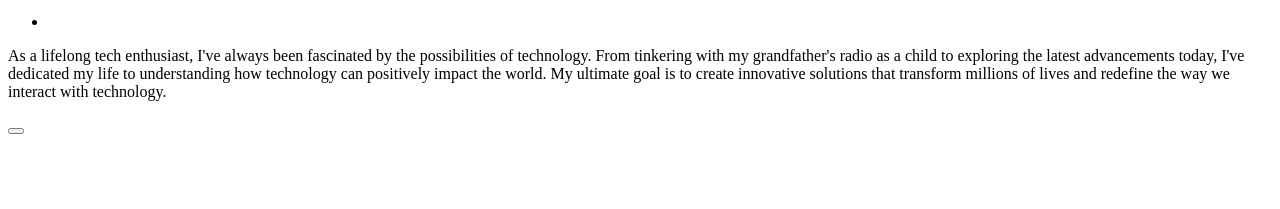
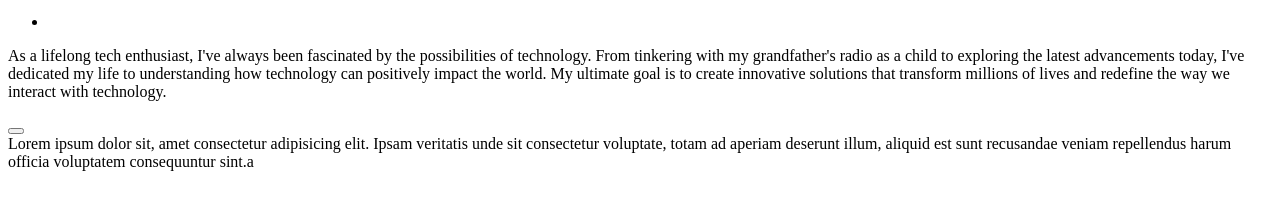
Before and after one commit to ShubikB/My-Portfolio-Website, a plain HTML site: page Assets/index.html in a window 1280 px wide. Shown: the part 29-238 px from the top of the page. Drawn offline with Linux system fonts and the light colour scheme.

Commit message:
lorem text added

```diff
--- a/Assets/index.html
+++ b/Assets/index.html
@@ -27,6 +27,7 @@
 
     </hero>
     <main>
+        Lorem ipsum dolor sit, amet consectetur adipisicing elit. Ipsam veritatis unde sit consectetur voluptate, totam ad aperiam deserunt illum, aliquid est sunt recusandae veniam repellendus harum officia voluptatem consequuntur sint.a
 
     </main>
 
```
